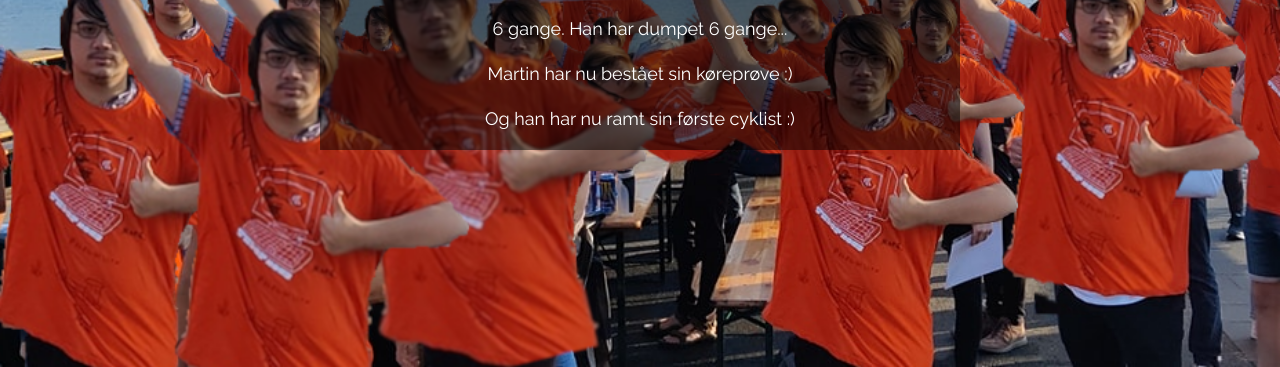
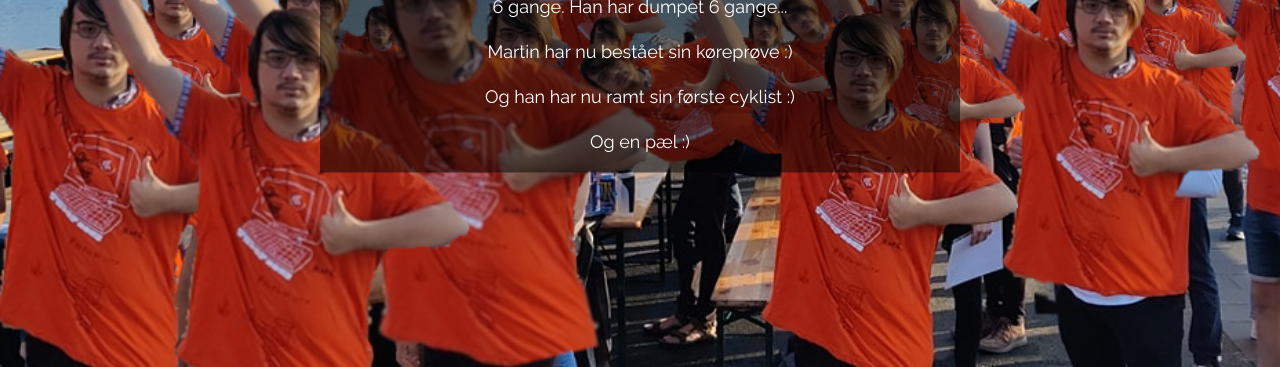
Before and after one commit to ChristofferGamel/dumpecounter2, a plain HTML site: page index.html in a window 1280 px wide. Shown: the part 433-800 px from the top of the page. Drawn offline with nearby package versions, Linux system fonts and the light colour scheme.

Commit message:
Update index.html

```diff
--- a/index.html
+++ b/index.html
@@ -48,6 +48,7 @@
             <p class="w3-large w3-center">6 gange. Han har dumpet 6 gange...</p>
             <p class="w3-large w3-center">Martin har nu bestået sin køreprøve :) </p>
             <p class="w3-large w3-center"> Og han har nu ramt sin første cyklist :)</p>
+            <p class="w3-large w3-center"> Og en pæl :)</p>
         </div>
     </div>
 
```
